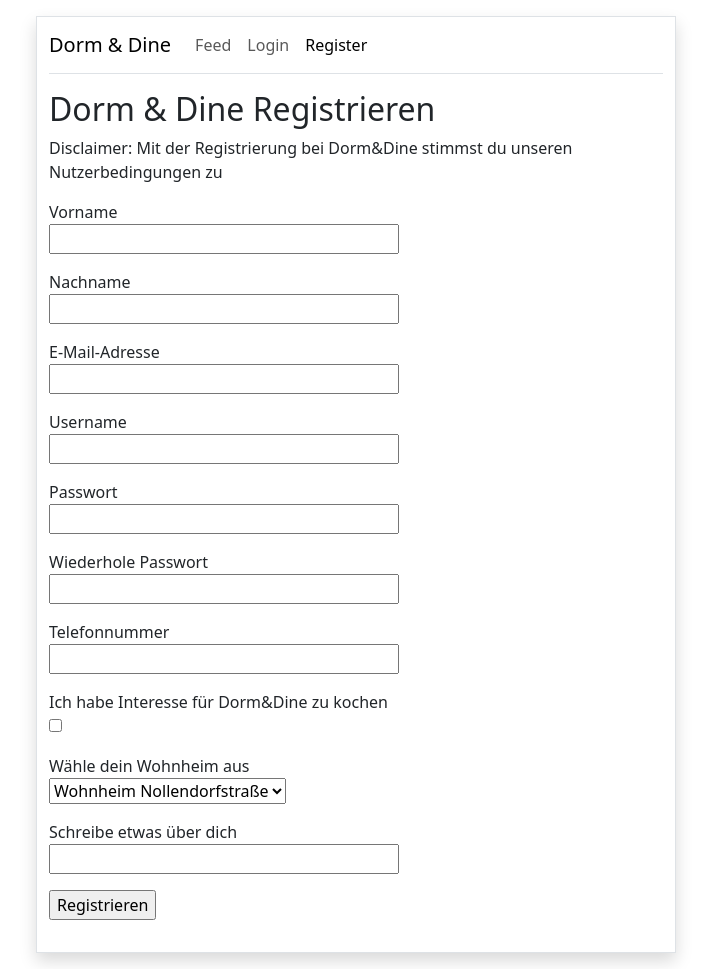
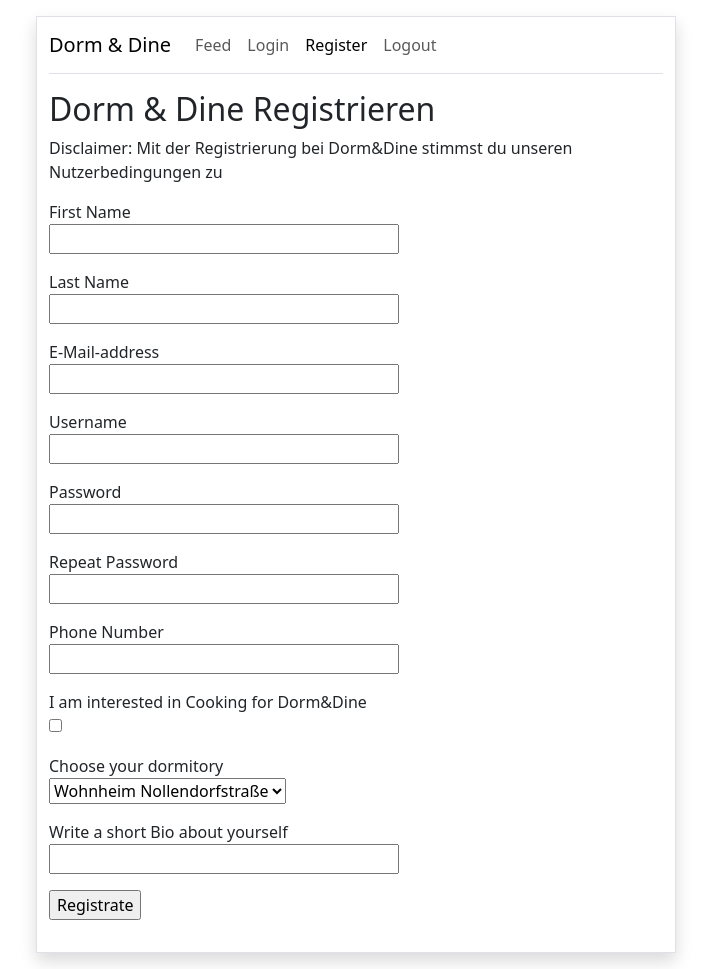
Before and after one commit to MrGreeeenTea/Dorm-Dine, a Flask app: page /register in a window 1280 px wide. Shown: the whole page, without its empty margins (284-995 px from the left). Run offline with Flask 3, Linux system fonts and the light colour scheme; some libraries are stand-ins or nearby versions.

Commit message:
add logout to base.html

```diff
--- a/forms.py
+++ b/forms.py
@@ -5,22 +5,20 @@ from wtforms.validators import InputRequired, Length, EqualTo
 #https://flask-wtf.readthedocs.io/en/1.2.x/
 
 class LoginForm(FlaskForm):
-    email = StringField(validators=[InputRequired()])
-    password = PasswordField(validators=[InputRequired()])
+    email = StringField('E-Mail', validators=[InputRequired()])
+    password = PasswordField('Password',validators=[InputRequired()])
     login = SubmitField('Login')
 
 
 class RegisterForm(FlaskForm):
-    id = HiddenField()
-    first_name = StringField('Vorname', validators=[InputRequired(), Length(min=3)])
-    last_name = StringField('Nachname', validators=[InputRequired(), Length(min=3)])
+    first_name = StringField('First Name', validators=[InputRequired(), Length(min=3)])
+    last_name = StringField('Last Name', validators=[InputRequired(), Length(min=3)])
     username = StringField('Username', validators=[InputRequired(), Length(min=3)])
-    email = StringField('E-Mail-Adresse', validators=[InputRequired()])
-    password = PasswordField('Passwort', validators=[InputRequired(), Length(min=8)])
-    passwordagain = PasswordField('Wiederhole Passwort', validators=[InputRequired(), Length(min=8), EqualTo('password')])
-    phonenumber = StringField('Telefonnummer', validators=[InputRequired(), Length(min=5)])
-    is_cook = BooleanField('Ich habe Interesse für Dorm&Dine zu kochen')
-    dorm_id = SelectField('Wähle dein Wohnheim aus', choices=[(1, 'Wohnheim Nollendorfstraße')], coerce=int, validators=[InputRequired()])
-    bio = StringField('Schreibe etwas über dich')
-    created_at = HiddenField()
-    register = SubmitField('Registrieren')
+    email = StringField('E-Mail-address', validators=[InputRequired()])
+    password = PasswordField('Password', validators=[InputRequired(), Length(min=8)])
+    passwordagain = PasswordField('Repeat Password', validators=[InputRequired(), Length(min=8), EqualTo('password')])
+    phonenumber = StringField('Phone Number', validators=[InputRequired(), Length(min=5)])
+    is_cook = BooleanField('I am interested in Cooking for Dorm&Dine')
+    dorm_id = SelectField('Choose your dormitory', choices=[(1, 'Wohnheim Nollendorfstraße')], coerce=int, validators=[InputRequired()])
+    bio = StringField('Write a short Bio about yourself')
+    register = SubmitField('Registrate')
--- a/templates/base.html
+++ b/templates/base.html
@@ -28,6 +28,7 @@
                     {{ render_nav_item('feed', 'Feed') }}
                     {{ render_nav_item('login', 'Login') }}
                     {{ render_nav_item('register', 'Register') }}
+                    {{ render_nav_item('logout', 'Logout') }}
                 </ul>
             </div>
         </div>
```
